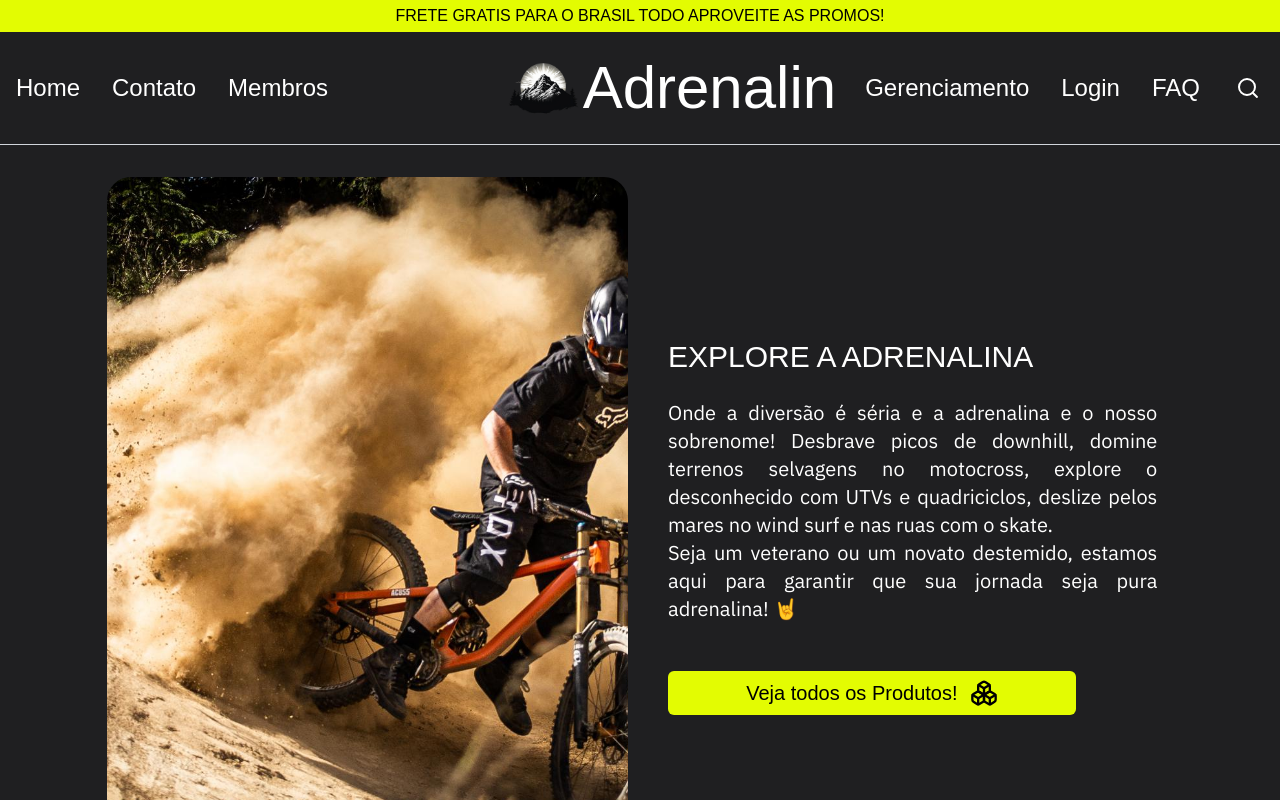
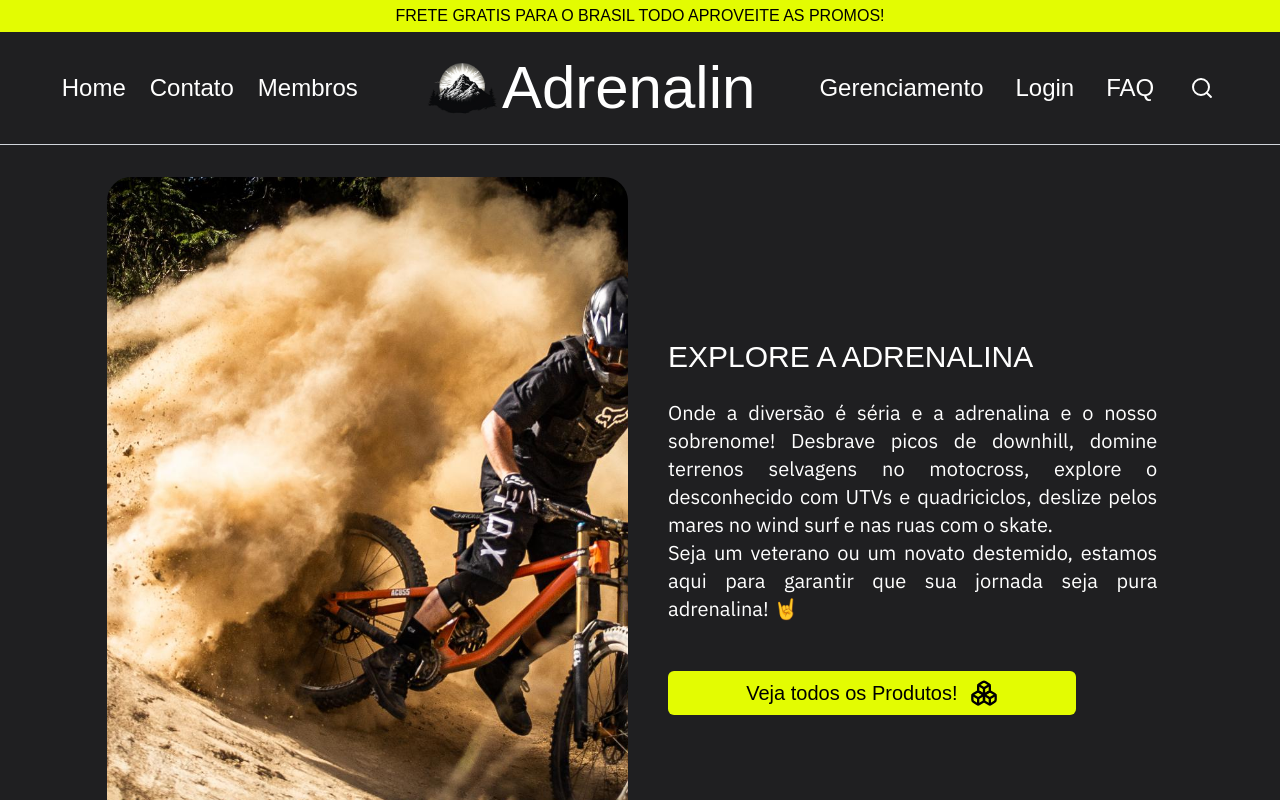
Before and after one commit to Daniel-Thielmann/Adrenalin-Ecommerce, a Next.js app: page / in a window 1280 px wide. Shown: the top 800 px of the page. Built offline with nearby package versions, Linux system fonts and the light colour scheme; a web font is replaced by a local one.

Commit message:
nova header

```diff
--- a/components/header/index.tsx
+++ b/components/header/index.tsx
@@ -43,12 +43,12 @@
     return (
         <header className="bg-[#1F1F21] sticky top-0 z-20 w-full py-4 px-4 mb-8 border-b border-gray-300">
 
-            <div className="flex sm:flex-col md:flex-row items-center justify-between">
+            <div className="flex sm:flex-col md:flex-row items-center justify-center gap-8">
 
                 {/* parte esquerda da header */}
                 {/* flex wrap para quebrar as linhas automaticamente */}
                 <nav className="hidden sm:flex">
-                    <div className="flex flex-wrap gap-8">
+                    <div className="flex flex-wrap gap-6">
                         {esqlinks.map((link, index) =>
                             <Link href={link.href} key={index}>
                                 <span className="text-2xl text-white hover:bg-white/20 rounded-xl">{link.label}</span>
@@ -58,7 +58,7 @@
                 </nav>
 
                 {/* parte central da logo e nome adrenalin */}
-                <Link href='/' className='flex items-center ml-40'>
+                <Link href='/' className='flex items-center justify-center ml-8'>
                     <Image
                         src={'/logo/logo.png'}
                         alt="logo do blog"
@@ -69,7 +69,6 @@
                     <div className={jah.className}>
                         <span className="text-white text-6xl">Adrenalin</span>
                     </div>
-
                 </Link>
 
 
```
